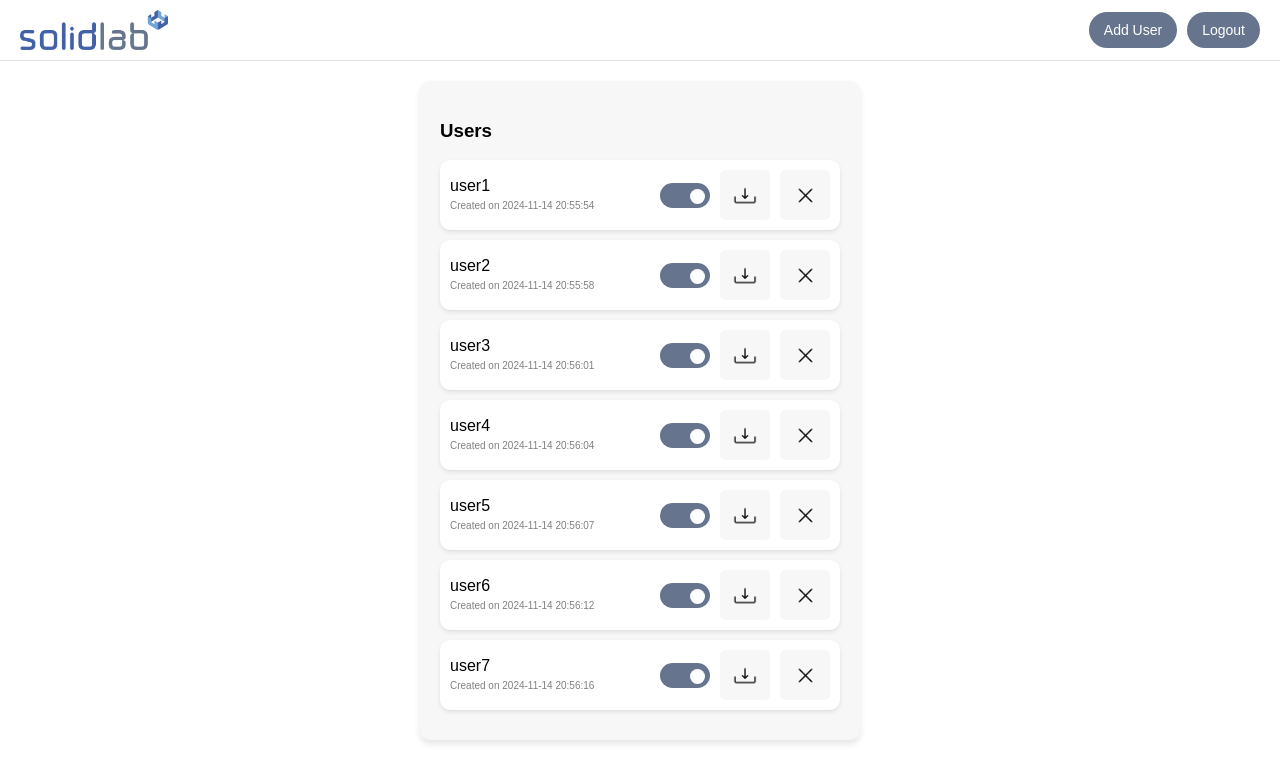
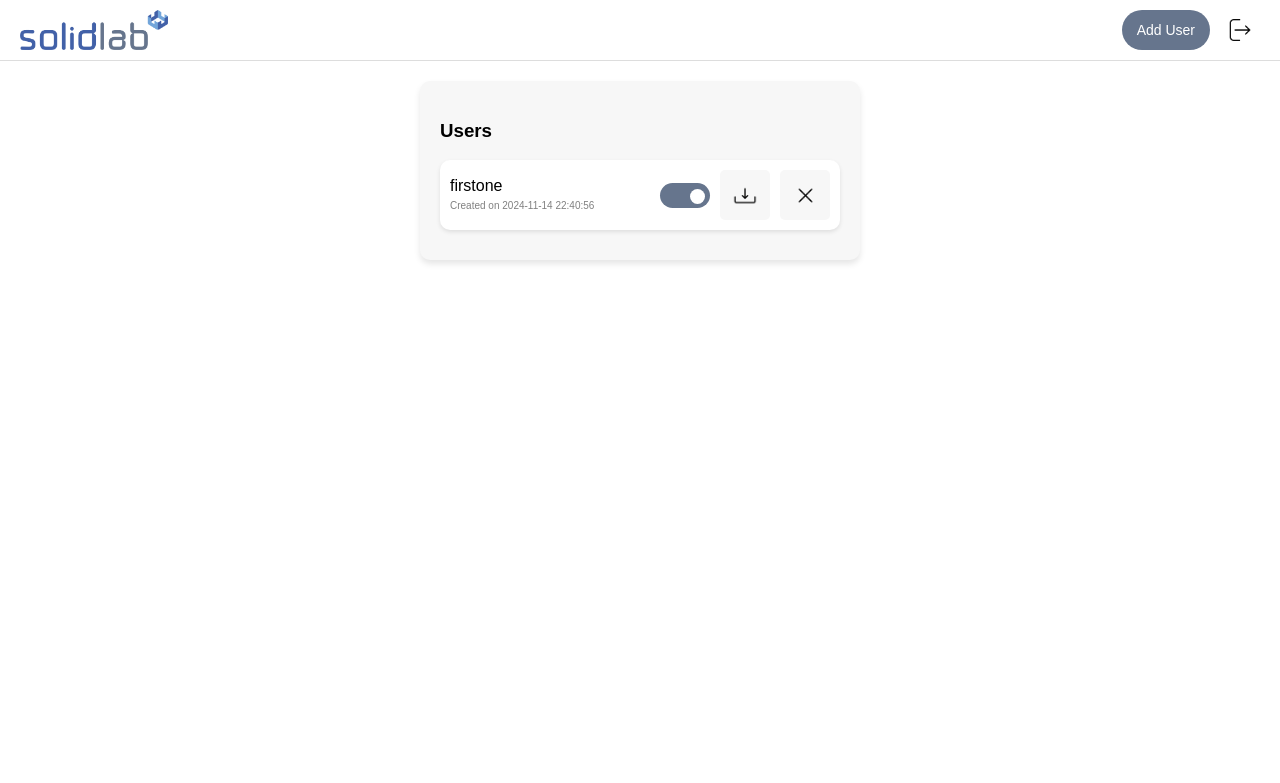
Before and after one commit to yurch88/solid-vpn, a Flask app: page /dashboard in a window 1280 px wide. Shown: the top 783 px of the page. Run offline with Flask 3, Linux system fonts and the light colour scheme; a user stored in the database is signed in.

Commit message:
Updated dashboard.html: fixed toggle logic and logout button proportions

```diff
--- a/templates/dashboard.html
+++ b/templates/dashboard.html
@@ -5,17 +5,66 @@
     <meta name="viewport" content="width=device-width, initial-scale=1.0">
     <title>Dashboard</title>
     <style>
-        /* Стили оставлены без изменений */
-        body { margin: 0; padding: 0; font-family: Arial, sans-serif; background-color: #ffffff; }
-        .navbar { display: flex; justify-content: space-between; align-items: center; padding: 10px 20px; background-color: #ffffff; border-bottom: 1px solid #ddd; }
-        .navbar img { height: 40px; }
-        .navbar .buttons { display: flex; gap: 10px; }
-        .navbar .buttons button { background-color: #66758d; color: white; border: none; border-radius: 20px; padding: 10px 15px; font-size: 14px; cursor: pointer; }
-        .navbar .buttons button:hover { background-color: #4261a8; }
-        .user-container { width: 400px; margin: 0 auto; padding: 20px; background-color: #f7f7f7; border-radius: 10px; box-shadow: 0 4px 6px rgba(0, 0, 0, 0.1); margin-top: 20px; }
-        .user-container .user { display: flex; justify-content: space-between; align-items: center; margin-bottom: 10px; background-color: #ffffff; padding: 10px; border-radius: 10px; box-shadow: 0 2px 4px rgba(0, 0, 0, 0.1); }
+        body {
+            margin: 0;
+            padding: 0;
+            font-family: Arial, sans-serif;
+            background-color: #ffffff;
+        }
+        .navbar {
+            display: flex;
+            justify-content: space-between;
+            align-items: center;
+            padding: 10px 20px;
+            background-color: #ffffff;
+            border-bottom: 1px solid #ddd;
+        }
+        .navbar img {
+            height: 40px;
+        }
+        .navbar .buttons {
+            display: flex;
+            gap: 10px;
+        }
+        .navbar .buttons button {
+            background-color: #66758d;
+            color: white;
+            border: none;
+            border-radius: 20px;
+            padding: 10px 15px;
+            font-size: 14px;
+            cursor: pointer;
+        }
+        .navbar .buttons button:hover {
+            background-color: #4261a8;
+        }
+        .navbar .buttons img {
+            width: 40px; /* Пропорциональная ширина */
+            height: 40px; /* Пропорциональная высота */
+            object-fit: contain; /* Сохраняем пропорции */
+            cursor: pointer;
+        }
+        .user-container {
+            width: 400px;
+            margin: 0 auto;
+            padding: 20px;
+            background-color: #f7f7f7;
+            border-radius: 10px;
+            box-shadow: 0 4px 6px rgba(0, 0, 0, 0.1);
+            margin-top: 20px;
+        }
+        .user-container .user {
+            display: flex;
+            justify-content: space-between;
+            align-items: center;
+            margin-bottom: 10px;
+            background-color: #ffffff;
+            padding: 10px;
+            border-radius: 10px;
+            box-shadow: 0 2px 4px rgba(0, 0, 0, 0.1);
+        }
         .user-container .user button {
-            background-color: #f7f7f7; /* Изменен цвет кнопок на светлый оттенок */
+            background-color: #f7f7f7;
             color: white;
             border: none;
             padding: 10px;
@@ -24,28 +73,68 @@
             display: flex;
             justify-content: center;
             align-items: center;
-            width: 50px; /* Установлен одинаковый размер кнопок */
-            height: 50px; /* Установлен одинаковый размер кнопок */
+            width: 50px;
+            height: 50px;
         }
         .user-container .user button img {
-            width: 30px; /* Установлен одинаковый размер для иконок */
-            height: 30px; /* Установлен одинаковый размер для иконок */
+            width: 30px;
+            height: 30px;
         }
         .user-container .user button img[src*="recycle.png"] {
-            width: 19px; /* Приведение размера иконки к общему стилю */
-            height: 19px; /* Приведение размера иконки к общему стилю */
+            width: 19px;
+            height: 19px;
         }
         .user-container .user button:hover {
-            background-color: #e0e0e0; /* Изменен цвет при наведении для лучшей читаемости */
+            background-color: #e0e0e0;
         }
-        .switch { position: relative; display: inline-block; width: 50px; height: 25px; }
-        .switch input { opacity: 0; width: 0; height: 0; }
-        .slider { position: absolute; cursor: pointer; top: 0; left: 0; right: 0; bottom: 0; background-color: #ccc; transition: .4s; border-radius: 34px; }
-        .slider:before { position: absolute; content: ""; height: 15px; width: 15px; border-radius: 50px; left: 4px; bottom: 4px; background-color: white; transition: .4s; }
-        input:checked + .slider { background-color: #66758d; }
-        input:checked + .slider:before { transform: translateX(26px); }
-        .user-container .user .action-buttons { display: flex; gap: 10px; align-items: center; }
-        .user-container .user small { font-size: 10px; color: gray; }
+        .switch {
+            position: relative;
+            display: inline-block;
+            width: 50px;
+            height: 25px;
+        }
+        .switch input {
+            opacity: 0;
+            width: 0;
+            height: 0;
+        }
+        .slider {
+            position: absolute;
+            cursor: pointer;
+            top: 0;
+            left: 0;
+            right: 0;
+            bottom: 0;
+            background-color: #ccc;
+            transition: .4s;
+            border-radius: 34px;
+        }
+        .slider:before {
+            position: absolute;
+            content: "";
+            height: 15px;
+            width: 15px;
+            border-radius: 50px;
+            left: 4px;
+            bottom: 4px;
+            background-color: white;
+            transition: .4s;
+        }
+        input:checked + .slider {
+            background-color: #66758d;
+        }
+        input:checked + .slider:before {
+            transform: translateX(26px);
+        }
+        .user-container .user .action-buttons {
+            display: flex;
+            gap: 10px;
+            align-items: center;
+        }
+        .user-container .user small {
+            font-size: 10px;
+            color: gray;
+        }
     </style>
 </head>
 <body>
@@ -53,7 +142,7 @@
         <img src="{{ url_for('static', filename='images/logo.png') }}" alt="Logo">
         <div class="buttons">
             <button onclick="addUser()">Add User</button>
-            <button onclick="logout()">Logout</button>
+            <img src="{{ url_for('static', filename='images/logout.png') }}" alt="Logout" onclick="logout()">
         </div>
     </div>
 
@@ -98,7 +187,6 @@
                         const user = data.user;
                         const userList = document.getElementById("user-list");
 
-                        // Create new user element dynamically
                         const newUser = document.createElement("div");
                         newUser.className = "user";
                         newUser.id = `user-${user[0]}`;
@@ -109,7 +197,7 @@
                             </span>
                             <div class="action-buttons">
                                 <label class="switch">
-                                    <input type="checkbox" id="toggle-${user[0]}" onchange="toggleUser('${user[0]}')" ${user[1]["active"] ? "checked" : ""}>
+                                    <input type="checkbox" id="toggle-${user[0]}" onchange="toggleUser('${user[0]}')" checked>
                                     <span class="slider"></span>
                                 </label>
                                 <button onclick="downloadConfig('${user[0]}')">
--- a/users.json
+++ b/users.json
@@ -1,37 +1,7 @@
 {
-    "user1": {
-        "created_at": "2024-11-14 20:55:54",
-        "config_path": "/etc/wireguard/user1.conf",
-        "active": true
-    },
-    "user2": {
-        "created_at": "2024-11-14 20:55:58",
-        "config_path": "/etc/wireguard/user2.conf",
-        "active": true
-    },
-    "user3": {
-        "created_at": "2024-11-14 20:56:01",
-        "config_path": "/etc/wireguard/user3.conf",
-        "active": true
-    },
-    "user4": {
-        "created_at": "2024-11-14 20:56:04",
-        "config_path": "/etc/wireguard/user4.conf",
-        "active": true
-    },
-    "user5": {
-        "created_at": "2024-11-14 20:56:07",
-        "config_path": "/etc/wireguard/user5.conf",
-        "active": true
-    },
-    "user6": {
-        "created_at": "2024-11-14 20:56:12",
-        "config_path": "/etc/wireguard/user6.conf",
-        "active": true
-    },
-    "user7": {
-        "created_at": "2024-11-14 20:56:16",
-        "config_path": "/etc/wireguard/user7.conf",
+    "firstone": {
+        "created_at": "2024-11-14 22:40:56",
+        "config_path": "/etc/wireguard/firstone.conf",
         "active": true
     }
 }
```
Also changed, not shown: static/images/logout.png (added).
